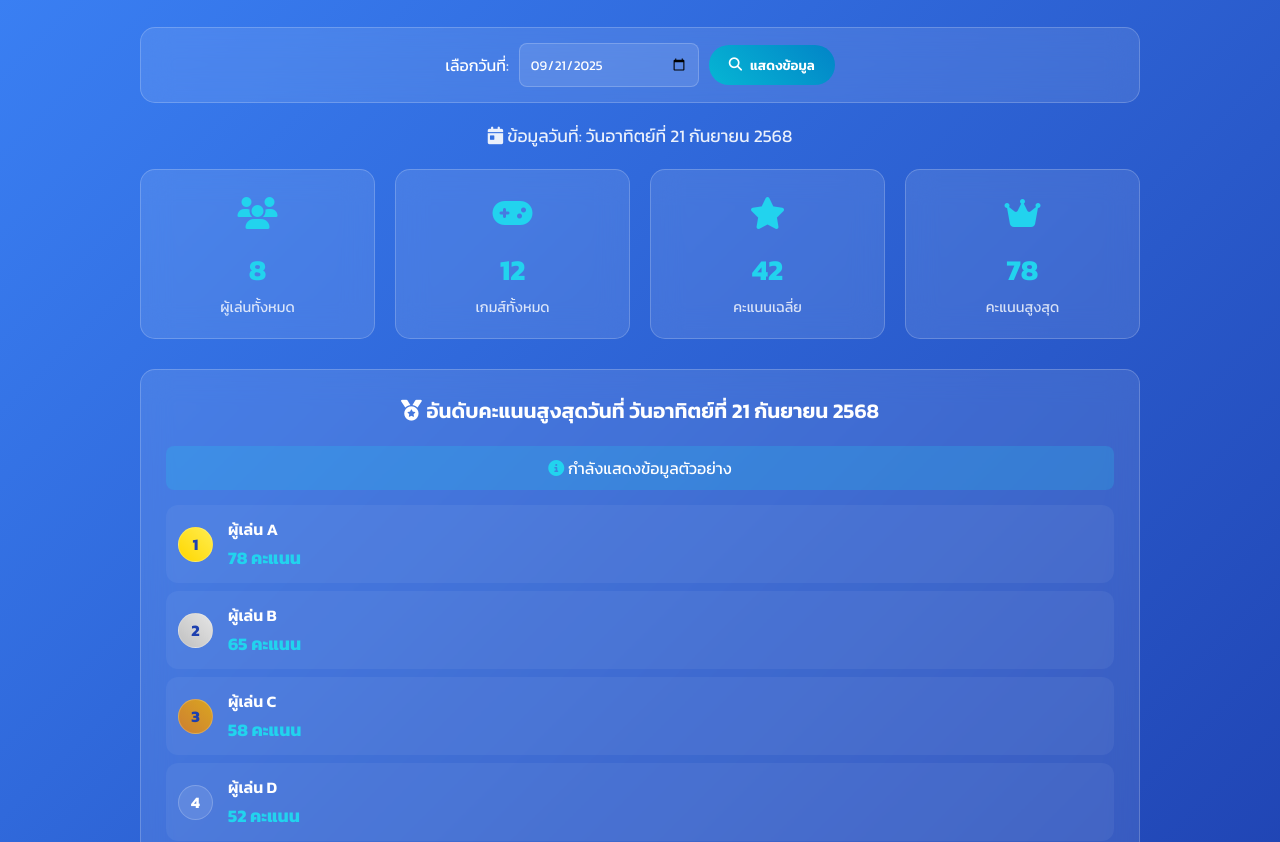
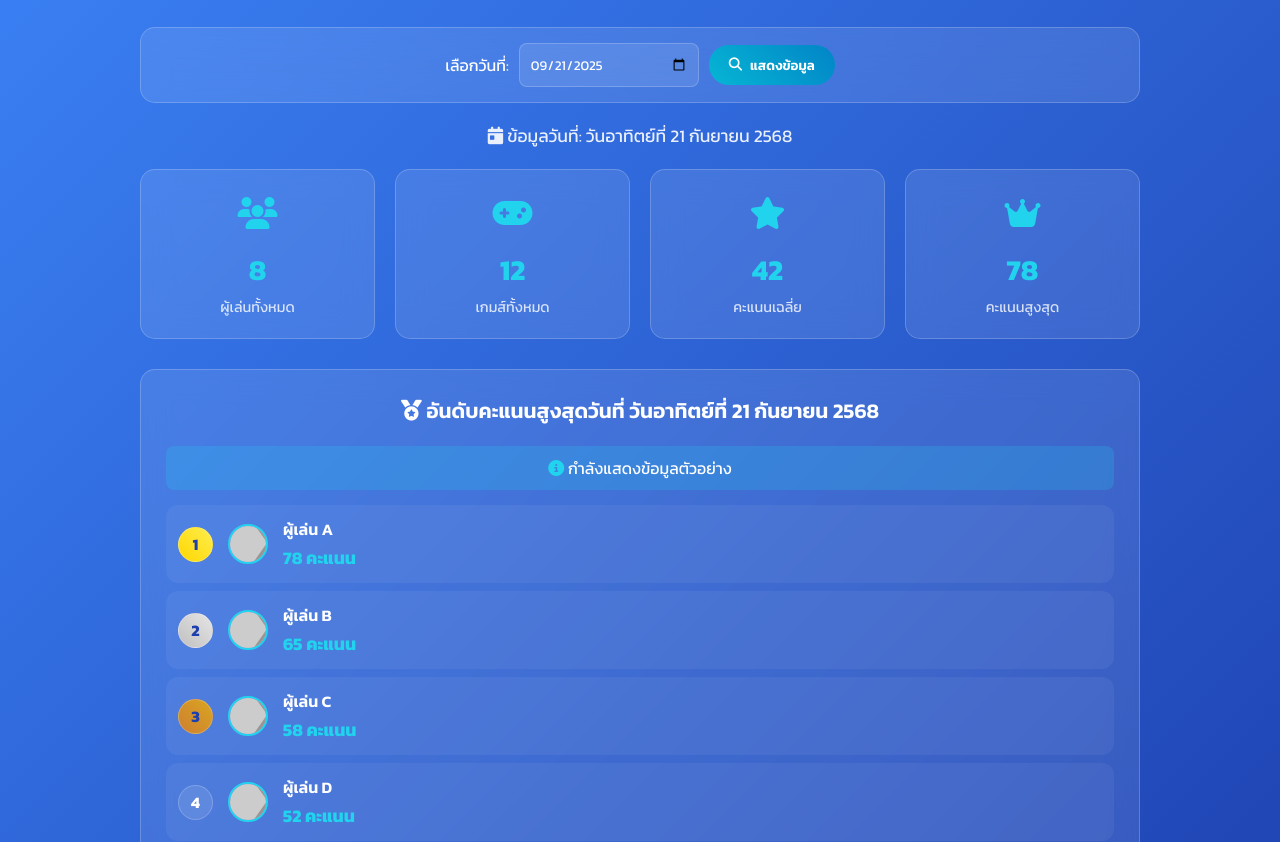
Before and after one commit to leancanvacm/testdemo, a plain HTML site: page dashboard.html in a window 1280 px wide. Shown: the part 110-952 px from the top of the page. Drawn offline with Linux system fonts and the light colour scheme; no server answers; placeholder pictures from the web are drawn by us.

Commit message:
Update dashboard.html

```diff
--- a/dashboard.html
+++ b/dashboard.html
@@ -145,6 +145,13 @@
             background: linear-gradient(45deg, #cd7f32, #daa520);
             color: #1e40af;
         }
+        .profile-pic {
+            width: 40px;
+            height: 40px;
+            border-radius: 50%;
+            object-fit: cover;
+            border: 2px solid var(--accent-color);
+        }
         .player-info {
             flex: 1;
         }
@@ -205,24 +212,19 @@
             .header h1 {
                 font-size: 1.8em;
             }
-
             .stats-grid {
                 grid-template-columns: repeat(2, 1fr);
             }
-
             .container {
                 padding: 10px;
             }
-
             .controls {
                 flex-direction: column;
             }
-
             .date-selector {
                 flex-direction: column;
                 width: 100%;
             }
-
             .date-selector input {
                 width: 100%;
             }
@@ -275,7 +277,6 @@
                 <i class="fas fa-medal"></i>
                 <span id="leaderboardTitle">อันดับคะแนนสูงสุด</span>
             </div>
-
             <div id="leaderboardContent">
                 <div class="loading">
                     <div class="spinner"></div>
@@ -291,18 +292,15 @@
         </div>
     </div>
     <script>
-        // ตั้งค่าวันที่เริ่มต้นเป็นวันปัจจุบัน
         function setDefaultDate() {
             const today = new Date();
             const formattedDate = today.toISOString().split('T')[0];
             document.getElementById('datePicker').value = formattedDate;
         }
 
-        // แปลงวันที่เป็นรูปแบบภาษาไทย
         function formatThaiDate(dateString) {
             const dateParts = dateString.split('-');
             const date = new Date(dateParts[0], dateParts[1] - 1, dateParts[2]);
-
             const options = {
                 year: 'numeric',
                 month: 'long',
@@ -312,25 +310,19 @@
             return date.toLocaleDateString('th-TH', options);
         }
 
-        // อัปเดตการแสดงผลวันที่
         function updateDateDisplay() {
             const dateDisplay = document.getElementById('dateDisplay');
             const selectedDate = document.getElementById('datePicker').value;
             const thaiDate = formatThaiDate(selectedDate);
-
             dateDisplay.innerHTML = `<i class="fas fa-calendar-day"></i> ข้อมูลวันที่: ${thaiDate}`;
             document.getElementById('leaderboardTitle').textContent = `อันดับคะแนนสูงสุดวันที่ ${thaiDate}`;
         }
 
-        // โหลดข้อมูลจาก Google Apps Script
         function loadData() {
             const scriptUrl = 'https://script.google.com/macros/s/AKfycbwT8sAUkjODy9J5mFA8xUqoAHAp77KbCCZOIV8VEq5gbieJ4n0KM_0wuN_tbxcQ_LY/exec';
             const selectedDate = document.getElementById('datePicker').value;
-
-            // อัปเดตการแสดงผลวันที่
             updateDateDisplay();
 
-            // แสดงสถานะกำลังโหลด
             document.getElementById('leaderboardContent').innerHTML = `
                 <div class="loading">
                     <div class="spinner"></div>
@@ -338,23 +330,17 @@
                 </div>
             `;
 
-            // รีเซ็ตค่าสถิติ
             document.getElementById('totalPlayers').textContent = '0';
             document.getElementById('totalGames').textContent = '0';
             document.getElementById('averageScore').textContent = '0';
             document.getElementById('highestScore').textContent = '0';
 
-            // เรียก API เพื่อดึงข้อมูลตามวันที่
             const apiUrl = `${scriptUrl}?action=getDailyStats&date=${selectedDate}`;
-
             fetch(apiUrl)
                 .then(response => response.json())
                 .then(data => {
                     if (data.success) {
-                        // อัปเดตสถิติ
                         updateStats(data.stats);
-
-                        // อัปเดตตารางอันดับ
                         updateLeaderboard(data.leaderboard);
                     } else {
                         showError('ไม่สามารถโหลดข้อมูลได้');
@@ -363,13 +349,10 @@
                 .catch(error => {
                     console.error('Error loading data:', error);
                     showError('เกิดข้อผิดพลาดในการโหลดข้อมูล');
-
-                    // ใช้ข้อมูลตัวอย่างสำหรับการทดสอบ
                     useSampleData();
                 });
         }
 
-        // อัปเดตสถิติ
         function updateStats(stats) {
             document.getElementById('totalPlayers').textContent = stats.dailyPlayers || 0;
             document.getElementById('totalGames').textContent = stats.dailyGames || 0;
@@ -377,10 +360,8 @@
             document.getElementById('highestScore').textContent = stats.dailyHighest || 0;
         }
 
-        // อัปเดตตารางอันดับ
         function updateLeaderboard(leaderboard) {
             const content = document.getElementById('leaderboardContent');
-
             if (!leaderboard || leaderboard.length === 0) {
                 content.innerHTML = `
                     <div class="no-data">
@@ -394,10 +375,11 @@
             let html = '';
             leaderboard.forEach((player, index) => {
                 const rank = index + 1;
-
+                const profilePicUrl = player.profilePic || 'https://via.placeholder.com/40/3b82f6/ffffff?text=P';
                 html += `
                     <div class="leaderboard-item">
                         <div class="rank ${rank <= 3 ? 'rank-' + rank : ''}">${rank}</div>
+                        <img class="profile-pic" src="${profilePicUrl}" alt="${player.name}">
                         <div class="player-info">
                             <div class="player-name">${player.name}</div>
                             <div class="player-score">${player.score} คะแนน</div>
@@ -408,7 +390,6 @@
             content.innerHTML = html;
         }
 
-        // แสดงข้อผิดพลาด
         function showError(message) {
             const content = document.getElementById('leaderboardContent');
             content.innerHTML = `
@@ -419,33 +400,25 @@
             `;
         }
 
-        // ใช้ข้อมูลตัวอย่างสำหรับการทดสอบ
         function useSampleData() {
             const selectedDate = document.getElementById('datePicker').value;
-
-            // สร้างข้อมูลตัวอย่าง
             const sampleStats = {
                 dailyPlayers: 8,
                 dailyGames: 12,
                 dailyAverage: 42,
                 dailyHighest: 78
             };
-
             const sampleLeaderboard = [
-                { name: "ผู้เล่น A", score: 78 },
-                { name: "ผู้เล่น B", score: 65 },
-                { name: "ผู้เล่น C", score: 58 },
-                { name: "ผู้เล่น D", score: 52 },
-                { name: "ผู้เล่น E", score: 47 }
+                { name: "ผู้เล่น A", score: 78, profilePic: "https://via.placeholder.com/40/3b82f6/ffffff?text=A" },
+                { name: "ผู้เล่น B", score: 65, profilePic: "https://via.placeholder.com/40/3b82f6/ffffff?text=B" },
+                { name: "ผู้เล่น C", score: 58, profilePic: "https://via.placeholder.com/40/3b82f6/ffffff?text=C" },
+                { name: "ผู้เล่น D", score: 52, profilePic: "https://via.placeholder.com/40/3b82f6/ffffff?text=D" },
+                { name: "ผู้เล่น E", score: 47, profilePic: "https://via.placeholder.com/40/3b82f6/ffffff?text=E" }
             ];
 
-            // อัปเดตสถิติ
             updateStats(sampleStats);
-
-            // อัปเดตตารางอันดับ
             updateLeaderboard(sampleLeaderboard);
 
-            // แสดงคำเตือน
             const content = document.getElementById('leaderboardContent');
             const warningElement = document.createElement('div');
             warningElement.innerHTML = `
@@ -457,7 +430,6 @@
             content.insertBefore(warningElement, content.firstChild);
         }
 
-        // โหลดข้อมูลเมื่อเปิดหน้า
         window.onload = function() {
             setDefaultDate();
             updateDateDisplay();
```
